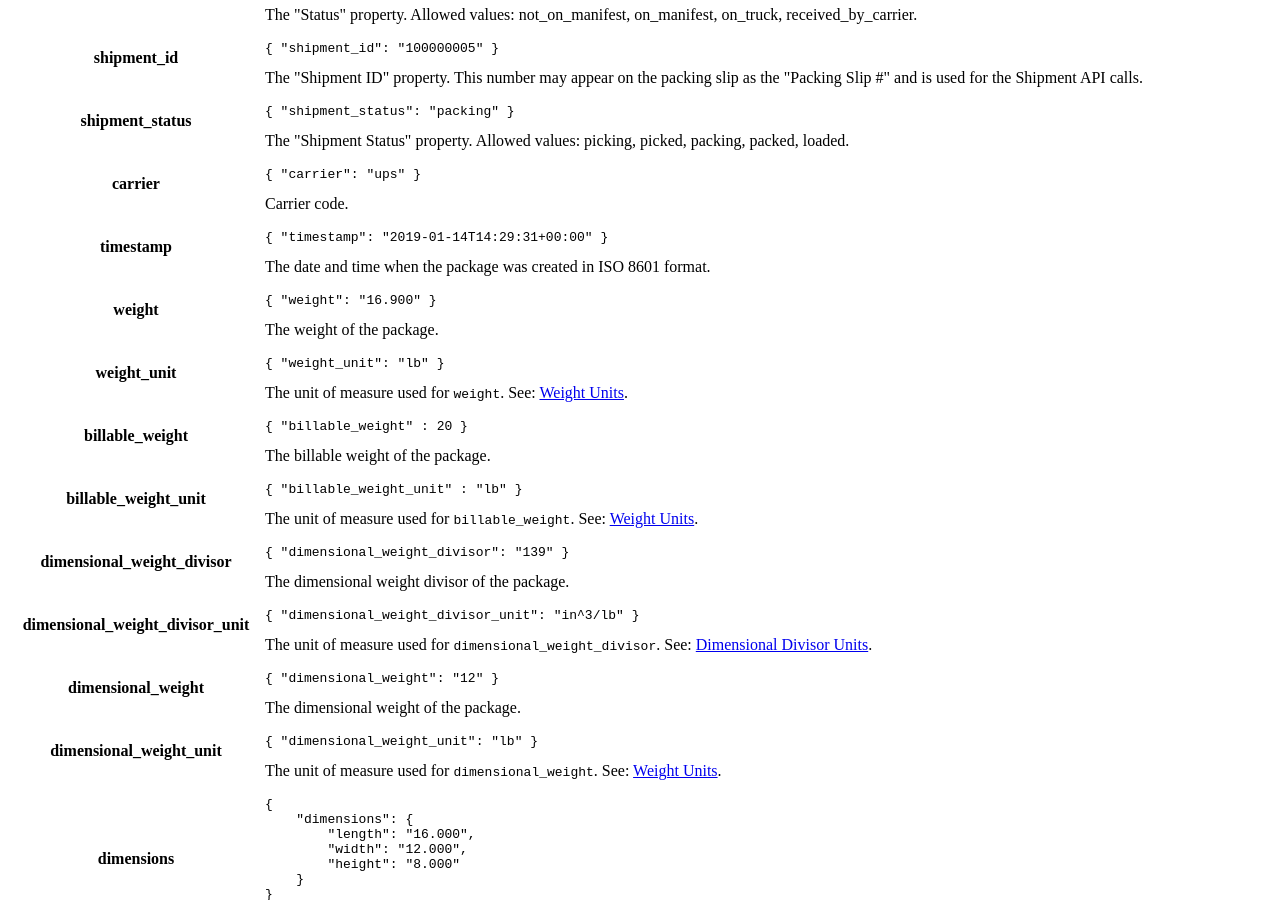
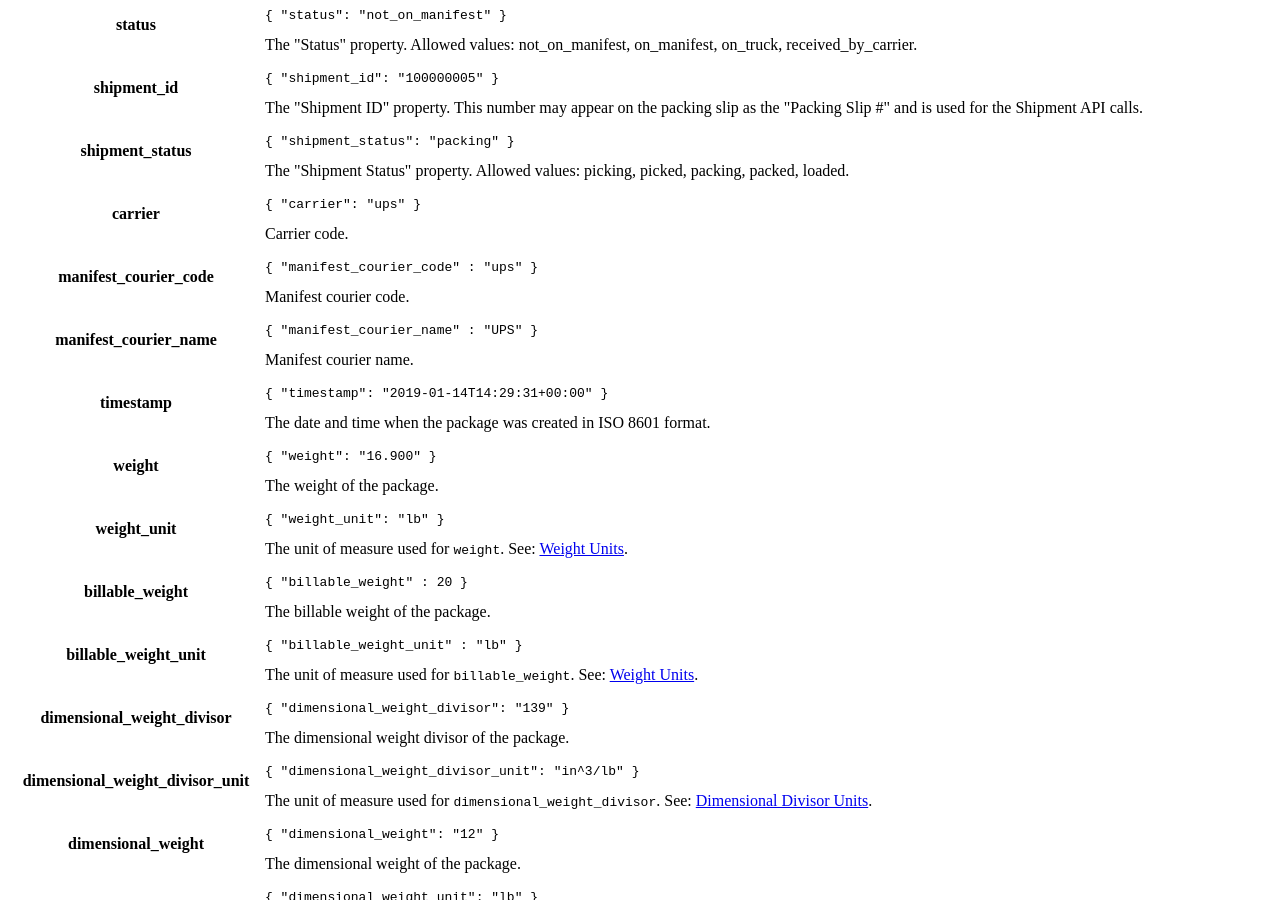
Before and after one commit to ShipStream/shipstream.github.io, a Jekyll site: the page built from _posts/2014-07-25-shipment.md, in a window 1280 px wide and 900 px high, scrolled down 7571 px. Built offline with Jekyll 4.4.1, drawn with Linux system fonts in a browser that asks for light colours; a style sheet for code colours, icons or effects is not loaded; some of the changed text lies outside the part shown.

Commit message:
Add manifest_courier_code and manifest_courier_name to the shipment package. (#52)

```diff
--- a/_posts/2014-07-25-shipment.md
+++ b/_posts/2014-07-25-shipment.md
@@ -189,6 +189,8 @@ Shipment information.
                 "shipment_status": "packed",
                 "status": "not_on_manifest",
                 "carrier": "fedex",
+                "manifest_courier_code": "fedex",
+                "manifest_courier_name": "FedEx",
                 "timestamp": "2014-07-24T18:51:18+00:00",
                 "weight": "13.2300",
                 "weight_unit": "lb",
@@ -627,6 +629,20 @@ true if shipment was successfully updated.
     </td>
 </tr>
 <tr>
+    <th>manifest_courier_code</th>
+    <td>
+        <pre><code>{ "manifest_courier_code" : "ups" }</code></pre>
+        Manifest courier code.
+    </td>
+</tr>
+<tr>
+    <th>manifest_courier_name</th>
+    <td>
+        <pre><code>{ "manifest_courier_name" : "UPS" }</code></pre>
+        Manifest courier name.
+    </td>
+</tr>
+<tr>
     <th>timestamp</th>
     <td>
         <pre><code>{ "timestamp": "2019-01-14T14:29:31+00:00" }</code></pre>
```
Also changed, not shown: _posts/2014-07-25-order.md (+14 -0 lines).
